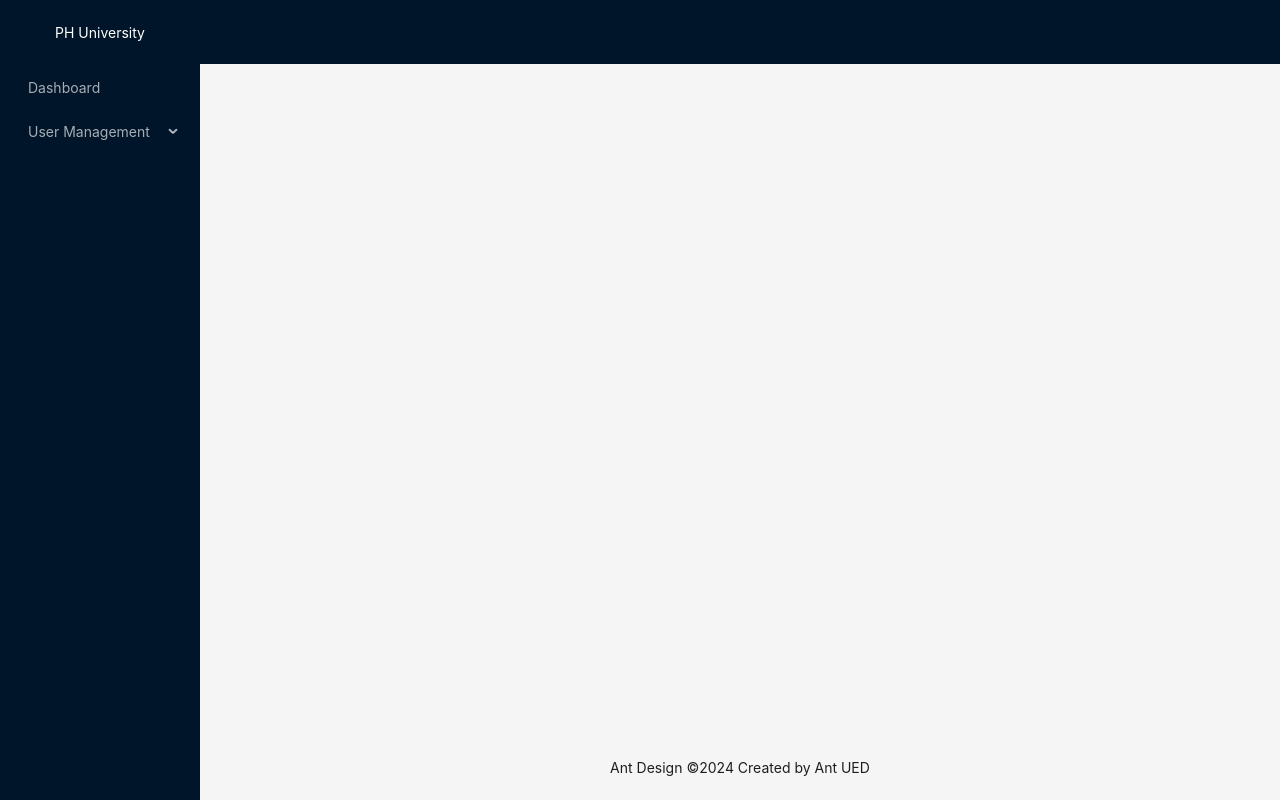
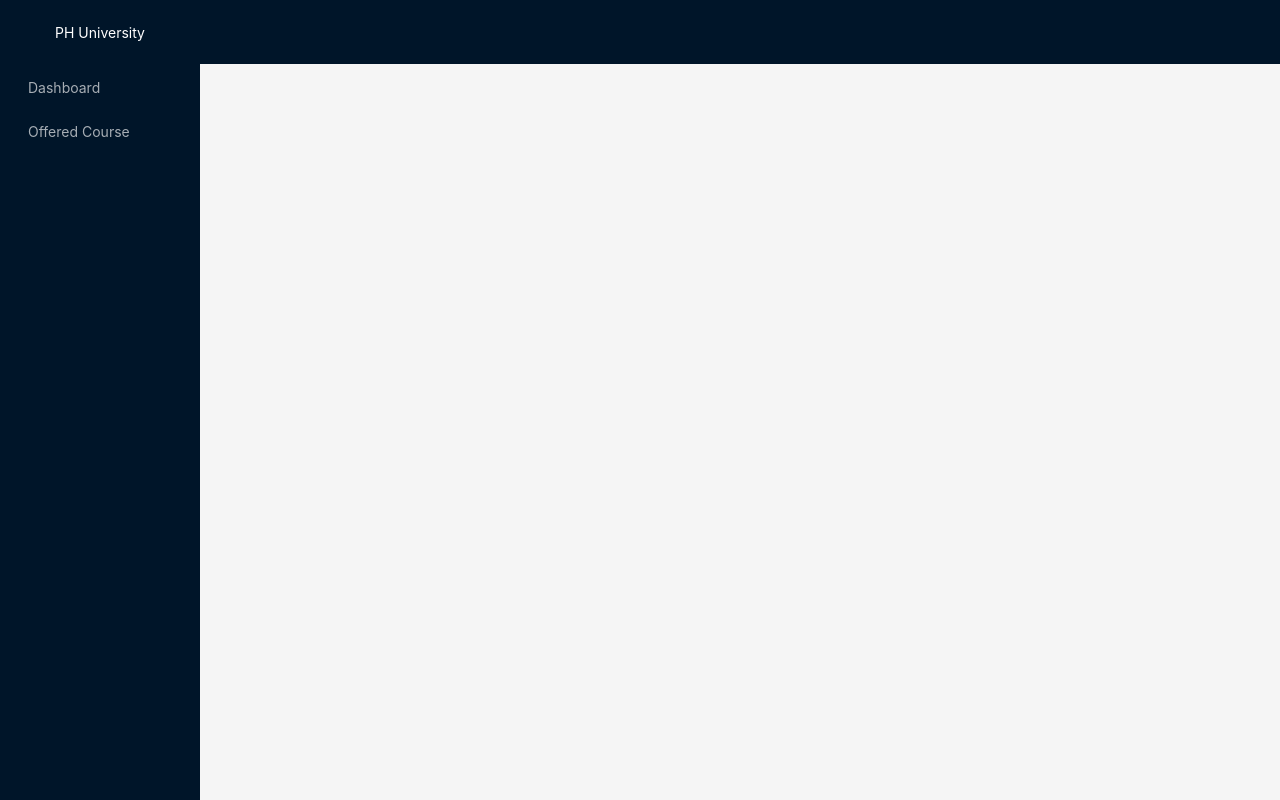
Before and after one commit to developerMasum/ph-university-client, a React (Vite) app: page / in a window 1280 px wide. Built offline with nearby package versions, Linux system fonts and the light colour scheme.

Commit message:
dynamic sidebar render complete

```diff
--- a/src/components/layout/MainLayout.tsx
+++ b/src/components/layout/MainLayout.tsx
@@ -1,34 +1,14 @@
-import { Layout, Menu, MenuProps } from "antd";
+import { Layout } from "antd";
 import { Outlet } from "react-router-dom";
-import { adminSidebarItems } from "../../routes/admin.routes";
+import Sidebar from "./Sidebar";
 
-const { Header, Content, Footer, Sider } = Layout;
+const { Header, Content } = Layout;
 
 
 const MainLayout = () => {
   return (
     <Layout style={{ height: "100vh" }}>
-      <Sider
-        breakpoint="lg"
-        collapsedWidth="0"
-        onBreakpoint={(broken) => {
-          console.log(broken);
-        }}
-        onCollapse={(collapsed, type) => {
-          console.log(collapsed, type);
-        }}
-      >
-        <div style={{ color: "white" ,height:'4rem',display:'flex',justifyContent: 'center',alignItems:"center"}}>
-
-          <p>PH University</p>
-        </div>
-        <Menu
-          theme="dark"
-          mode="inline"
-          defaultSelectedKeys={["4"]}
-          items={adminSidebarItems}
-        />
-      </Sider>
+     <Sidebar />
       <Layout>
         <Header style={{ padding: 0 }} />
         <Content style={{ margin: "24px 16px 0" }}>
@@ -43,9 +23,6 @@ const MainLayout = () => {
             <Outlet />
           </div>
         </Content>
-        <Footer style={{ textAlign: "center" }}>
-          Ant Design ©{new Date().getFullYear()} Created by Ant UED
-        </Footer>
       </Layout>
     </Layout>
   );
--- /dev/null
+++ b/src/components/layout/Sidebar.tsx
@@ -0,0 +1,56 @@
+import { Layout, Menu } from "antd";
+import { sidebarItemGenerator } from "../../utils/sidebarItemGenerator";
+import { AdminPaths } from "../../routes/admin.routes";
+import { FacultyPaths } from "../../routes/faulty.routes";
+const { Sider } = Layout;
+
+const Sidebar = () => {
+
+  const userRole = {
+    ADMIN: "admin",
+    FACULTY: "faculty",
+    STUDENT: "student",
+  };
+  const role = "faculty";
+  let sidebarItems;
+  // console.log(sidebarItems);
+
+  switch (role) {
+    case userRole.ADMIN:
+     sidebarItems =  sidebarItemGenerator(AdminPaths, userRole.ADMIN);
+     break;
+    case userRole.FACULTY:
+     sidebarItems =  sidebarItemGenerator(FacultyPaths, userRole.FACULTY);
+     break;
+    case userRole.STUDENT:
+     sidebarItems =  sidebarItemGenerator(AdminPaths, userRole.STUDENT);
+      break;
+
+    default:
+      break;
+  }
+
+  return (
+    <Sider breakpoint="lg" collapsedWidth="0">
+      <div
+        style={{
+          color: "white",
+          height: "4rem",
+          display: "flex",
+          justifyContent: "center",
+          alignItems: "center",
+        }}
+      >
+        <p>PH University</p>
+      </div>
+      <Menu
+        theme="dark"
+        mode="inline"
+        defaultSelectedKeys={["4"]}
+        items={sidebarItems}
+      />
+    </Sider>
+  );
+};
+
+export default Sidebar;
--- /dev/null
+++ b/src/pages/faculty/FacultyDashboard.tsx
@@ -0,0 +1,11 @@
+
+
+const FacultyDashboard = () => {
+    return (
+        <div>
+            FacultyDashboard
+        </div>
+    );
+};
+
+export default FacultyDashboard;
--- /dev/null
+++ b/src/pages/faculty/OfferedCourse.tsx
@@ -0,0 +1,11 @@
+
+
+const OfferedCourse = () => {
+    return (
+        <div>
+            OfferedCourse
+        </div>
+    );
+};
+
+export default OfferedCourse;
--- a/src/routes/admin.routes.tsx
+++ b/src/routes/admin.routes.tsx
@@ -1,32 +1,8 @@
-import { ReactNode } from "react";
+// import { ReactNode } from "react";
 import AdminDashboard from "../pages/admin/AdminDashboard";
 import CreateAdmin from "../pages/admin/CreateAdmin";
 import CreateFaculty from "../pages/admin/CreateFaculty";
 import CreateStudent from "../pages/admin/CreateStudent";
-import { NavLink } from "react-router-dom";
-
-// export const AdminRoutes = [
-//   {
-//     index: true,
-//     element: <AdminDashboard />,
-//   },
-//   {
-//     path: "dashboard",
-//     element: <AdminDashboard />,
-//   },
-//   {
-//     path: "create-student",
-//     element: <CreateStudent />,
-//   },
-//   {
-//     path: "create-admin",
-//     element: <CreateAdmin />,
-//   },
-//   {
-//     path: "create-faculty",
-//     element: <CreateFaculty />,
-//   },
-// ];
 
 
 
@@ -58,50 +34,3 @@ export const AdminPaths = [
     ],
   },
 ];
-
-
-// export const adminRoutes = AdminPaths.reduce((acc:TRoute[], item) => {
-//   if (item.path && item.element) {
-//     acc.push({
-//       path: item.path,
-//       element: item.element
-//     });
-//   }
-//   if (item.children) {
-//     item.children.forEach(child => {
-//       if (child.path && child.element) {
-//         acc.push({
-//           path: child.path,
-//           element: child.element
-//         });
-//       }
-//     });
-//   }
-//   return acc;
-// }, []);
-
-type TSidebarItem={
-  key:string,
-  label: ReactNode,
-  children?: TSidebarItem[]
-}
-// admin sidebar
-export const adminSidebarItems = AdminPaths.reduce((acc: TSidebarItem[], item) => {
-  if (item.path && item.name) {
-    acc.push({
-      key: item.name,
-      label: <NavLink to={`/admin/${item.path}`}>{item.name}</NavLink>,
-    });
-  }
-  if (item.children) {
-    acc.push({
-      key: item.name,
-      label: item.name,
-      children: item.children.map((child) => ({
-        key: child.name,
-        label: <NavLink to={`/admin/${child.path}`}>{child.name}</NavLink>,
-      })),
-    });
-  }
-  return acc;
-}, []);
--- /dev/null
+++ b/src/routes/faulty.routes.tsx
@@ -0,0 +1,16 @@
+import FacultyDashboard from "../pages/faculty/FacultyDashboard";
+import OfferedCourse from "../pages/faculty/OfferedCourse";
+
+export const FacultyPaths = [
+  {
+    name: "Dashboard",
+    path: "dashboard",
+    element: <FacultyDashboard />,
+  },
+
+  {
+    name: "Offered Course",
+    path: "offered-course",
+    element: <OfferedCourse />,
+  },
+];
--- a/src/routes/routes.tsx
+++ b/src/routes/routes.tsx
@@ -4,6 +4,7 @@ import Login from "../pages/Login";
 import SignUp from "../pages/SignUp";
 import routesGenerator from "../utils/routesGenerator";
 import { AdminPaths } from "./admin.routes";
+import { FacultyPaths } from "./faulty.routes";
 
 const router = createBrowserRouter([
   {
@@ -18,7 +19,7 @@ const router = createBrowserRouter([
   {
     path: "/faculty",
     element: <App />,
-    children: routesGenerator(AdminPaths )
+    children: routesGenerator( FacultyPaths)
   },
   {
     path: "/student",
--- /dev/null
+++ b/src/types/index.ts
@@ -0,0 +1 @@
+export * from './sidebar.type'
--- /dev/null
+++ b/src/utils/sidebarItemGenerator.tsx
@@ -0,0 +1,26 @@
+
+import { NavLink } from "react-router-dom";
+import { TSidebarItem, TUserPath } from "../types";
+
+export const sidebarItemGenerator = (items:TUserPath[],role: string) => {
+  const sidebarItems = items.reduce((acc: TSidebarItem[], item) => {
+    if (item.path && item.name) {
+      acc.push({
+        key: item.name,
+        label: <NavLink to={`/${role}/${item.path}`}>{item.name}</NavLink>,
+      });
+    }
+    if (item.children) {
+      acc.push({
+        key: item.name,
+        label: item.name,
+        children: item.children.map((child) => ({
+          key: child.name,
+          label: <NavLink to={`/${role}/${child.path}`}>{child.name}</NavLink>,
+        })),
+      });
+    }
+    return acc;
+  }, []);
+  return sidebarItems;
+};
```
Also changed, not shown: src/types/sidebar.type.ts (added, +19 -0 lines), src/utils/routesGenerator.ts (+4 -11 lines).
